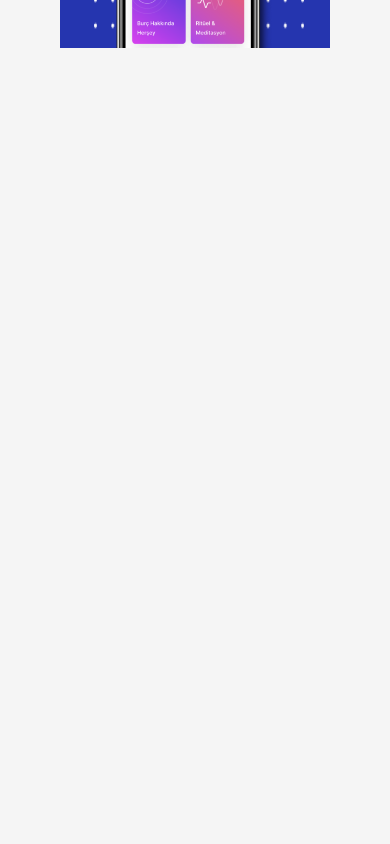
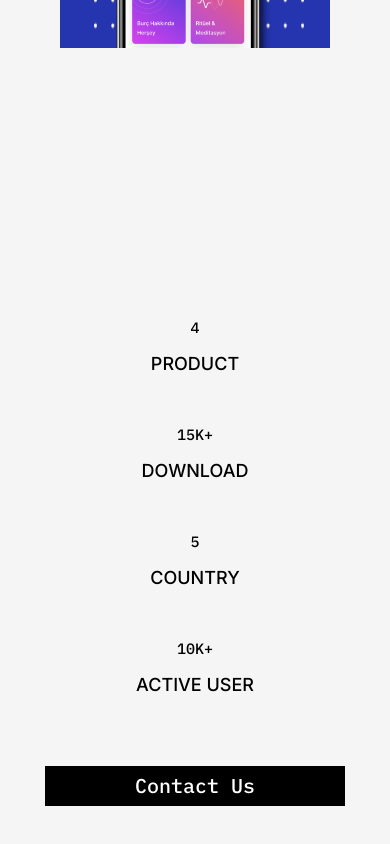
Before and after one commit to muslumdogan01/proje-papyon-master, a Next.js app: page / in a window 390 px wide. Shown: the part 1843-2687 px from the top of the page. Before the commit the page ends 2101 px from the top, so only its background shows below. Built offline with nearby package versions, Linux system fonts and the light colour scheme.

Commit message:
footer mobil css fix

```diff
--- a/components/FooterButton.js
+++ b/components/FooterButton.js
@@ -3,11 +3,13 @@ import Link from "next/link";
 
 function FooterButton() {
   return (
-    <div className="button">
+
       <Link href="/Contact" className="contact">
+          <div className="button">
         <a>Contact Us</a>
+        </div>
       </Link>
-    </div>
+
   );
 }
 
--- a/pages/index.js
+++ b/pages/index.js
@@ -3,6 +3,7 @@ import Layout from "../components/Layout";
 import Head from "next/head";
 import Content from "../components/Content";
 import ContentItem from "../components/ContentItem";
+import FooterHeader from "../components/FooterHeader"
 
 function HomePage() {
   return (
@@ -12,6 +13,9 @@ function HomePage() {
       </Head>
       <Content />
       <ContentItem />
+      <footer>
+        <FooterHeader />
+      </footer>
     </Layout>
   );
 }
--- /dev/null
+++ b/styles/components/_contact.scss
@@ -0,0 +1,4 @@
+.contact{
+    width: 700px;
+    line-height: 50px;
+}
--- a/styles/components/_footerButton.scss
+++ b/styles/components/_footerButton.scss
@@ -9,7 +9,7 @@
         padding: 30px 540px;
         background: #000000;
         transition: 0.5s ease-in-out;
-
+        cursor: pointer;
         a {
             color: white;
             font-family: IBM Plex Mono;
@@ -23,7 +23,7 @@
             transition: 0.5s ease-in-out;
         }
         &:hover {
-            background-color: #1fcffe;
+            transform: translateY(-12px);
         }
     }
 }
--- a/styles/components/_navigation.scss
+++ b/styles/components/_navigation.scss
@@ -21,24 +21,9 @@ nav {
                 line-height: 24px;
                 color: #000;
                 position: relative;
-                &::before {
-                    content: "";
-                    width: 100%;
-                    height: 4px;
-                    position: absolute;
-                    left: 0;
-                    bottom: 0;
-                    background: #fff;
-                    transition: 0.5s transform ease;
-                    transform: scale3d(0, 1, 1);
-                    transform-origin: 0 50%;
-                }
-                &:hover::before {
-                    transform: scale3d(1, 1, 1);
-                }
-                &::before {
-                    transform-origin: 50% 50%;
-                    background: #1fcffe;
+                transition: 0.5s ease-in-out;
+                &:hover{
+                    transform: translateY(-4px);
                 }
             }
         }
--- a/styles/main.scss
+++ b/styles/main.scss
@@ -36,7 +36,7 @@ body, html{
 
 // contact Css
 
-@import "./pages/contact/contact.scss";
+@import "./components/contact.scss";
 
 // Blog Css
 
--- a/styles/mobile/responsive.scss
+++ b/styles/mobile/responsive.scss
@@ -529,8 +529,7 @@
     main {
       display: flex;
       width: 100%;
-      justify-content: center;
-      align-items: center;
+      align-items : none !important;
     }
 
     .contentItem {
@@ -540,7 +539,7 @@
       display: flex;
       justify-content: center;
       align-items: center;
-      padding-bottom: 200px;
+      padding-bottom: 0 !important;
 
       .items {
         // width: 1000px;
@@ -601,7 +600,8 @@
       }
     }
     .product-photos {
-      width: 100%;
+
+      width: 280px !important;
       display: flex;
       justify-content: center;
       align-items: center;
@@ -616,7 +616,6 @@
     }
   }
   .product-photos-boxs {
-    margin-right: 42px !important;
     z-index: 50;
     background-color: #f5f5f5;
     display: flex;
@@ -624,6 +623,8 @@
     justify-content: center;
     align-items: center;
     padding: 0 !important;
+    margin-right: 15px !important;
+    margin-top: -340px !important;
   }
 
   // EFFECT AND LAYOUTS
@@ -645,7 +646,7 @@
         align-items: center;
         .image-area {
           width: 280px;
-          height: 480px !important;
+          height: 320px !important;
           background-color: #1f7df8;
           position: absolute;
           flex: 1% !important;
@@ -663,6 +664,7 @@
       flex-direction: column;
       align-items: center;
       justify-content: center;
+
       .product-right-center {
         display: flex;
         width: 50%;
@@ -788,6 +790,92 @@
   }
 
   // ABOUT PAGES
+
+  // FOOTER BUTTON
+  .footerHeader {
+    display: flex;
+    flex-wrap: wrap;
+    // padding: 150px 120px 110px 250px;
+    padding: 40px !important;
+    justify-content: center;
+    align-items: center;
+    .footerHeader-numbers {
+        display: flex;
+        flex-direction: column;
+        justify-content: center;
+        align-items: center;
+        margin: 30px 30px !important;
+        padding: 0 !important;
+
+        .number {
+            font-family: IBM Plex Mono;
+            font-style: normal;
+            font-weight: 500;
+            font-size: 15px !important;
+            color: #000000;
+            line-height: 0 !important;
+        }
+        .numbers-text {
+            margin-top: 25px;
+            font-family: Inter;
+            font-style: normal;
+            font-weight: 500;
+            font-size: 18px;
+            color: #000000;
+            line-height: 22px;
+        }
+    }
+}
+
+
+
+
+  .footerHeader-button {
+    width: 300px !important;
+    display: flex;
+    justify-content: center;
+    align-items: center;
+    margin:0 !important;
+    margin-bottom: 50px !important;
+    .button {
+        padding: 0 !important;
+        background: #000000;
+        transition: 0.5s ease-in-out;
+        cursor: pointer;
+        a {
+            color: white;
+            font-family: IBM Plex Mono;
+            font-style: normal;
+            font-weight: 500;
+            font-size: 20px;
+            line-height: 40px;
+            background-color: transparent!important;
+        }
+        .contact {
+            transition: 0.5s ease-in-out;
+        }
+        &:hover {
+            transform: translateY(-12px);
+        }
+    }
+}
+
+
+
+  // FOOTER BUTTON
+
+
+// CONTACT
+.contact{
+  width: 300px !important;
+    margin-top: 50px !important;
+  h1{
+    font-size: 15px !important;
+  }
+}
+// CONTACT
+
+
 }
 
 @media screen and (max-width: 300px) {
```
